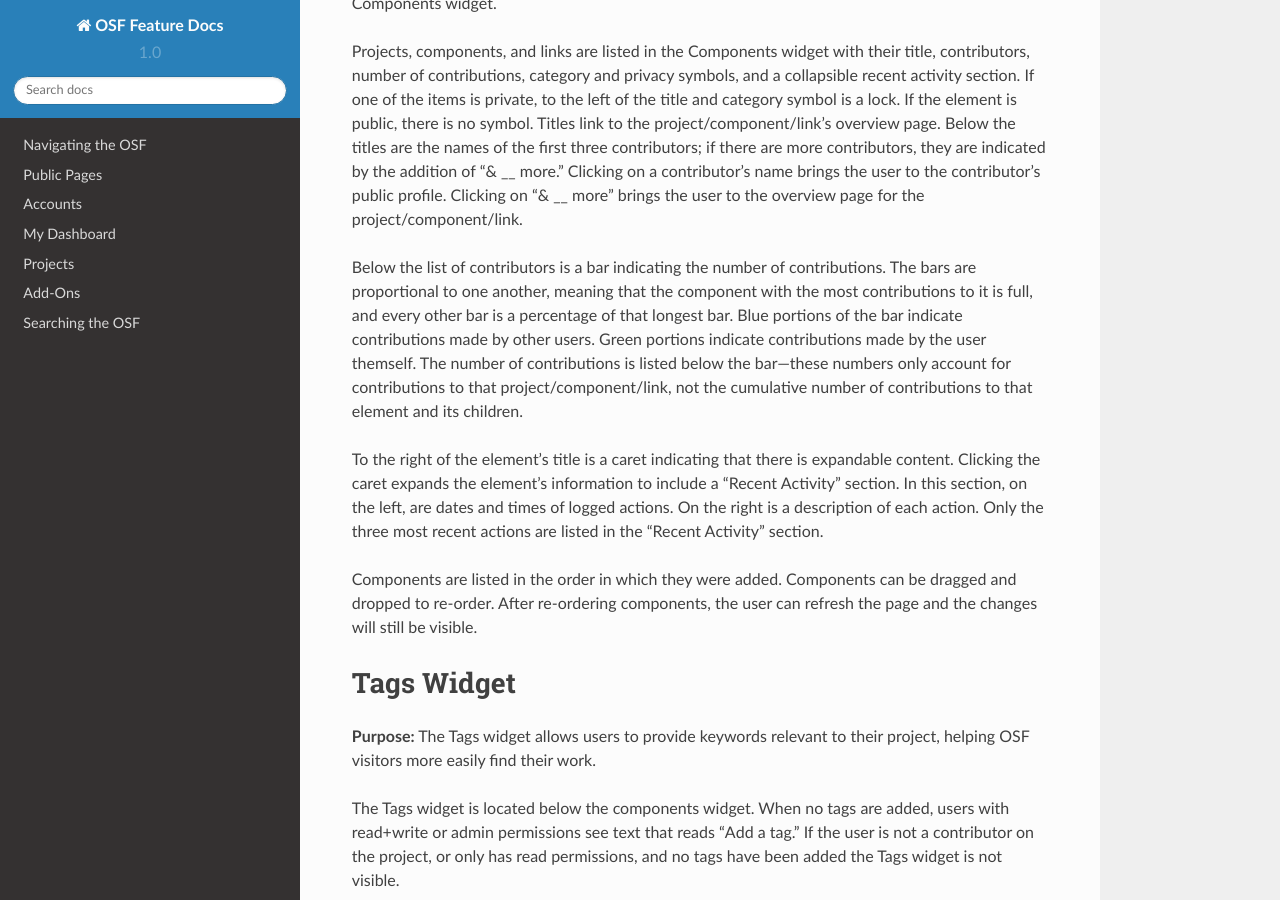
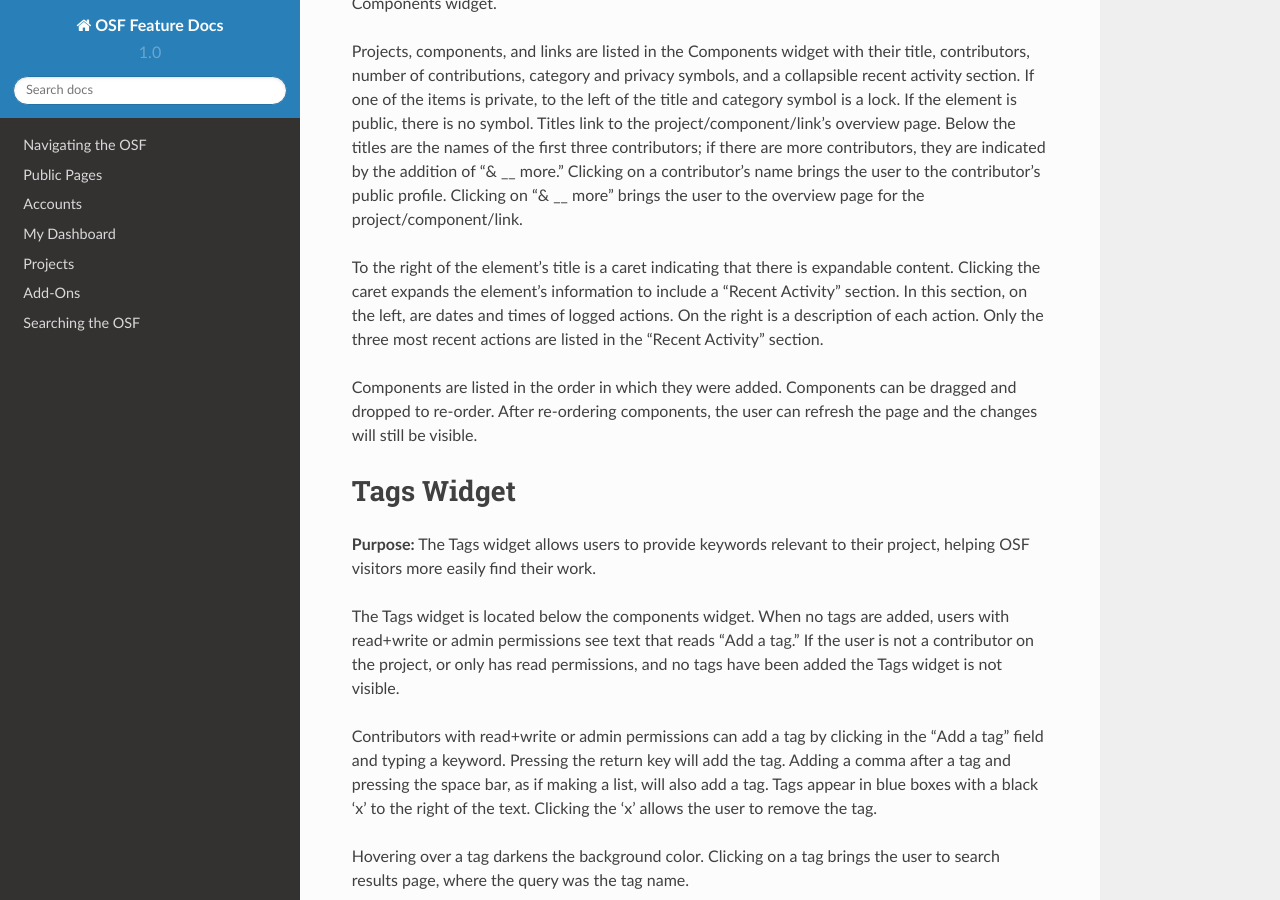
Before and after one commit to CenterForOpenScience/OSFDocs, a Sphinx documentation site: the page built from docs/projects/overview.rst, in a window 1280 px wide and 900 px high, scrolled down 6570 px. Built offline with Sphinx 7.4.7 and the Read the Docs theme 2.0.0, drawn with Linux system fonts in a browser that asks for light colours.

Commit message:
remove green bar

```diff
--- a/docs/projects/overview.rst
+++ b/docs/projects/overview.rst
@@ -235,12 +235,6 @@
 if there are more contributors, they are indicated by the addition of "& __ more." Clicking on a contributor's name brings the user to the contributor's
 public profile. Clicking on "& __ more" brings the user to the overview page for the project/component/link.
 
-Below the list of contributors is a bar indicating the number of contributions. The bars are proportional to one another, meaning that
-the component with the most contributions to it is full, and every other bar is a percentage of that longest bar. Blue portions of the bar
-indicate contributions made by other users. Green portions indicate contributions made by the user themself. The number of contributions
-is listed below the bar—these numbers only account for contributions to that project/component/link, not the cumulative number of contributions
-to that element and its children.
-
 To the right of the element's title is a caret indicating that there is expandable content. Clicking the caret expands the element's information
 to include a "Recent Activity" section. In this section, on the left, are dates and times of logged actions. On the right is a description of each action.
 Only the three most recent actions are listed in the "Recent Activity" section.
```
